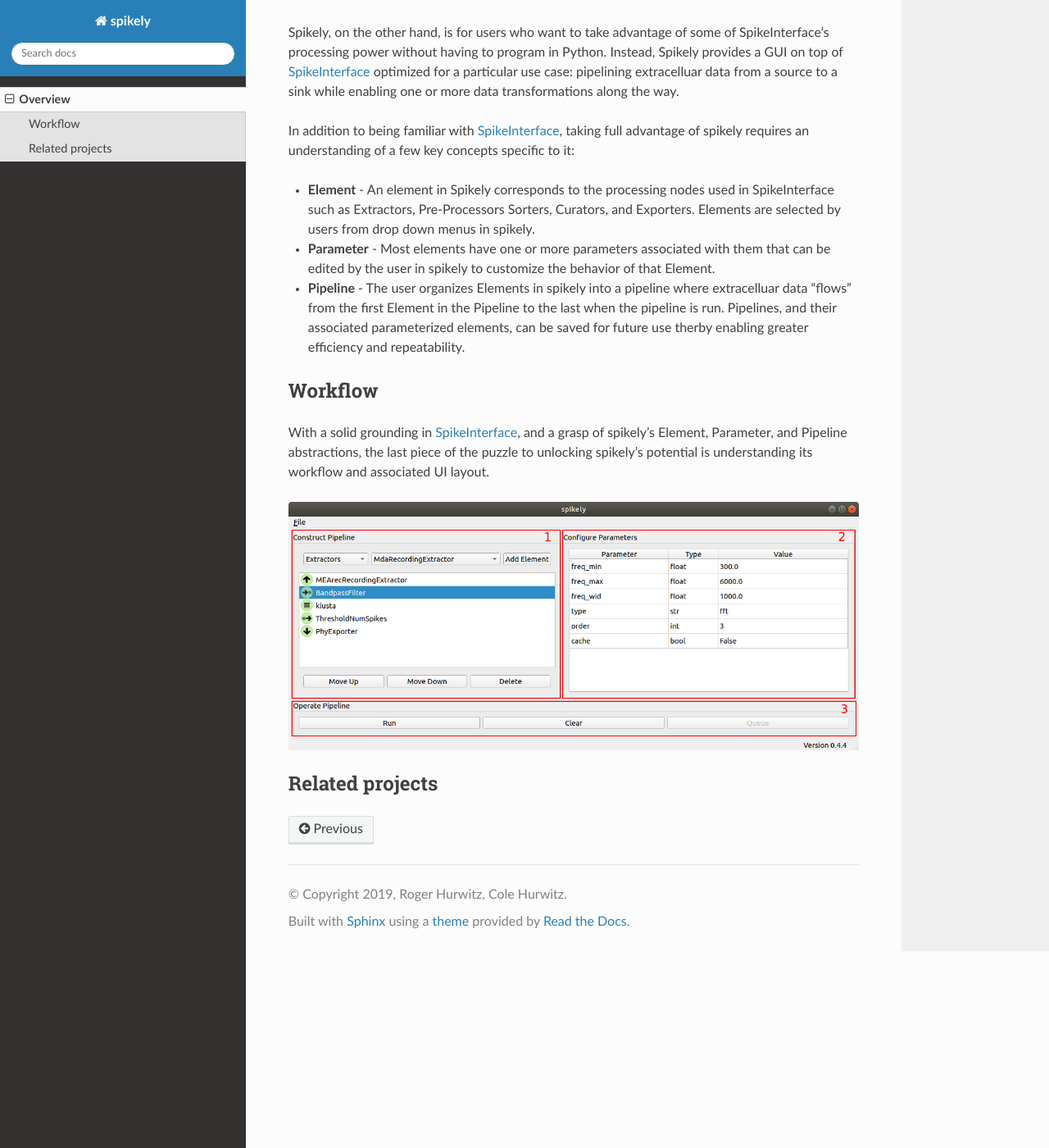
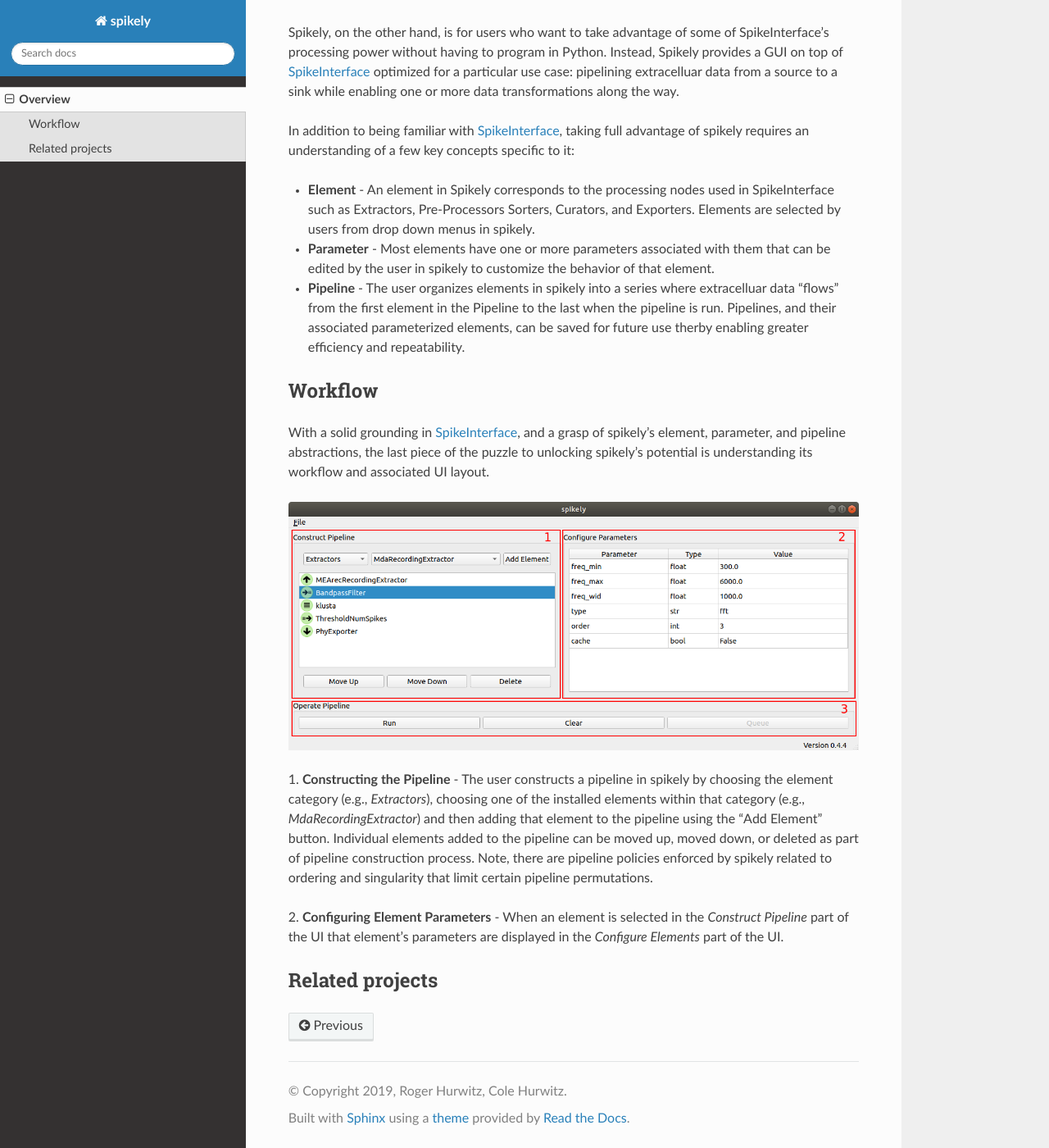
Before and after one commit to SpikeInterface/spikely, a Sphinx documentation site: the page built from docs/source/overview.rst, in a window 1280 px wide and 1400 px high, scrolled down 252 px. Shown: the whole window at 82% size. Built offline with Sphinx 7.4.7 and the Read the Docs theme 2.0.0, drawn with Linux system fonts in a browser that asks for light colours.

Commit message:
Documentation updates

```diff
--- a/docs/source/overview.rst
+++ b/docs/source/overview.rst
@@ -23,9 +23,9 @@
   Exporters.  Elements are selected by users from drop down menus in spikely.
 * **Parameter** - Most elements have one or more parameters associated with
   them that can be edited by the user in spikely to customize the behavior of
-  that Element.
-* **Pipeline** - The user organizes Elements in spikely into a pipeline where
-  extracelluar data "flows" from the first Element in the Pipeline to the last
+  that element.
+* **Pipeline** - The user organizes elements in spikely into a series where
+  extracelluar data "flows" from the first element in the Pipeline to the last
   when the pipeline is run.  Pipelines, and their associated parameterized
   elements, can be saved for future use therby enabling greater efficiency and
   repeatability.
@@ -33,13 +33,24 @@
 Workflow
 --------
 
-With a solid grounding in SpikeInterface_, and a grasp of spikely's Element,
-Parameter, and Pipeline abstractions, the last piece of the puzzle to unlocking
+With a solid grounding in SpikeInterface_, and a grasp of spikely's element,
+parameter, and pipeline abstractions, the last piece of the puzzle to unlocking
 spikely's potential is understanding its workflow and associated UI layout.
 
 .. image:: ../images/gui_annotated.png
 
+1. **Constructing the Pipeline** - The user constructs a pipeline in spikely by
+choosing the element category (e.g., *Extractors*), choosing one of the
+installed elements within that category (e.g., *MdaRecordingExtractor*) and
+then adding that element to the pipeline using the "Add Element" button.
+Individual elements added to the pipeline can be moved up, moved down, or
+deleted as part of pipeline construction process.  Note, there are pipeline
+policies enforced by spikely related to ordering and singularity that limit
+certain pipeline permutations.
 
+2. **Configuring Element Parameters** - When an element is selected in the
+*Construct Pipeline* part of the UI that element's parameters are displayed in
+the *Configure Elements* part of the UI.
 
 Related projects
 -----------------
```
